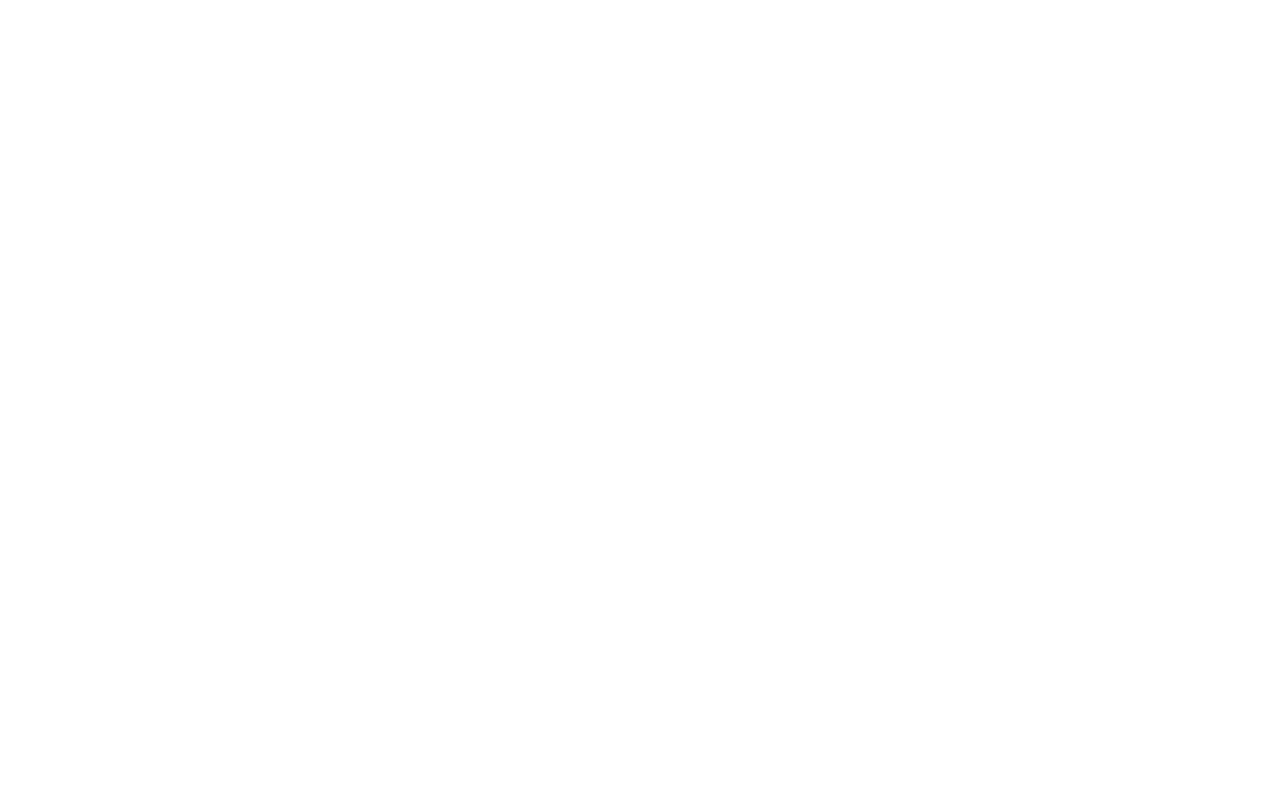
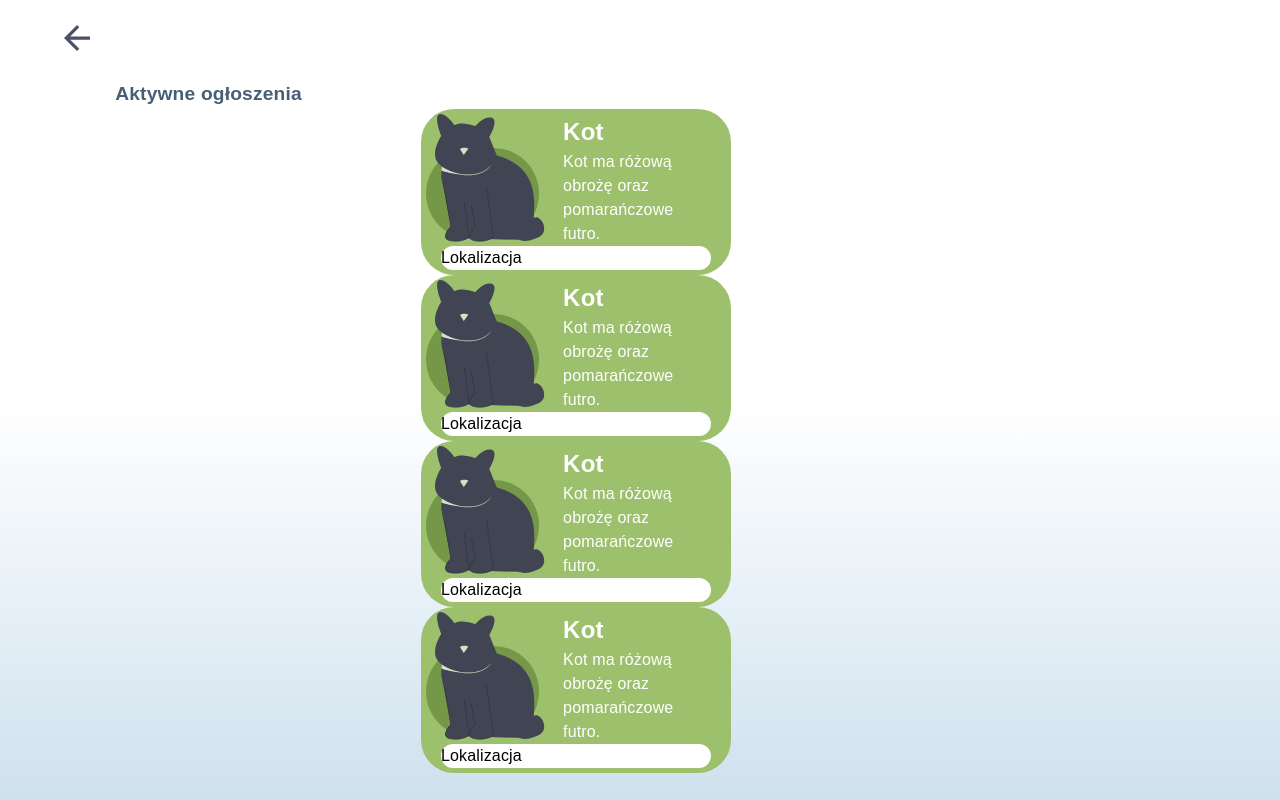
Before and after one commit to katporeba/hackyeah-2023, a React (Vite) app in the folder client/: page /reports in a window 1280 px wide. Before the commit this address had no page. Built offline with nearby package versions, Linux system fonts and the light colour scheme; a web font is replaced by a local one.

Commit message:
animal card

```diff
--- a/client/src/App.jsx
+++ b/client/src/App.jsx
@@ -3,6 +3,7 @@
 import { Routes, Route } from "react-router-dom";
 import SignUp from "./pages/SignUp";
 import SignIn from "./pages/SignIn";
+import Reports from "./pages/Reports/Reports";
 
 function App() {
   return (
@@ -10,6 +11,7 @@
       <Routes>
         <Route path="/sign-up" element={<SignUp />} />
         <Route path="/sign-in" element={<SignIn />} />
+        <Route path="/reports" element={<Reports />} />
       </Routes>
     </div>
   );
--- /dev/null
+++ b/client/src/components/AnimalCard/AnimalCard.jsx
@@ -0,0 +1,25 @@
+import React from "react";
+import "./AnimalCard.scss";
+import { Box, Typography } from "@mui/material";
+import cat from "../../assets/cat.svg";
+
+function AnimalCard() {
+  return (
+    <Box className="animal-card-container">
+      <Box className="animal-details">
+        <Box className="animal-details-image">
+          <img src={cat} alt="cat" />
+        </Box>
+        <Box className="animal-details-text">
+          <Typography className="animal-details-text-title">Kot</Typography>
+          <Typography className="animal-details-text-content">Kot ma różową obrożę oraz pomarańczowe futro.</Typography>
+        </Box>
+      </Box>
+      <Box className="animal-location">
+        <Typography className="animal-location-text">Lokalizacja</Typography>
+      </Box>
+    </Box>
+  );
+}
+
+export default AnimalCard;
--- /dev/null
+++ b/client/src/components/AnimalCard/AnimalCard.scss
@@ -0,0 +1,46 @@
+.animal-card-container.MuiBox-root {
+  display: flex;
+  flex-direction: column;
+  justify-content: space-between;
+  align-items: center;
+  margin: auto;
+  border-radius: 33px;
+  background-color: #9cc06c;
+  max-width: 300px;
+  padding: 5px;
+}
+
+.animal-details.MuiBox-root {
+  color: #fff;
+  display: flex;
+  flex-direction: row;
+  width: 100%;
+  justify-content: center;
+  align-items: center;
+  margin: auto;
+  border-radius: 33px;
+  background-color: #9cc06c;
+}
+
+.animal-details-text-title.MuiTypography-root {
+  font-size: 1.5rem;
+  font-weight: 600;
+  color: #fff;
+  margin: auto;
+  width: 80%;
+}
+
+.animal-details-text-content.MuiTypography-root {
+  font-size: 1rem;
+  font-weight: 300;
+  color: #fff;
+  margin: auto;
+  width: 80%;
+}
+
+.animal-location.MuiBox-root {
+  display: flex;
+  background-color: white;
+  width: 90%;
+  border-radius: 33px;
+}
--- a/client/src/index.scss
+++ b/client/src/index.scss
@@ -4,6 +4,7 @@
   margin: 0;
   font-family: "Poppins", sans-serif;
   background: linear-gradient(180deg, #fff 50.1%, #cfe1ee 100%), linear-gradient(180deg, #fff 0%, #738ba8 100%);
+  background-repeat: no-repeat;
 }
 
 body * {
--- /dev/null
+++ b/client/src/pages/Reports/Reports.jsx
@@ -0,0 +1,28 @@
+import "./Reports.scss";
+import { Box, Typography } from "@mui/material";
+import React from "react";
+import arrow from "../../assets/arrow.svg";
+import AnimalCard from "../../components/AnimalCard/AnimalCard";
+
+function Reports() {
+  return (
+    <>
+      <div className="navbox">
+        <div className="navbox-go-back">
+          <img src={arrow} alt="arrow" />
+        </div>
+      </div>
+      <Box className="reports-container">
+        <Typography className="reports-title">Aktywne ogłoszenia</Typography>
+        <Box className="reports-cards">
+          <AnimalCard />
+          <AnimalCard />
+          <AnimalCard />
+          <AnimalCard />
+        </Box>
+      </Box>
+    </>
+  );
+}
+
+export default Reports;
--- /dev/null
+++ b/client/src/pages/Reports/Reports.scss
@@ -0,0 +1,19 @@
+.reports-container.MuiBox-root {
+  height: 90vh;
+  width: 90vw;
+}
+
+.reports-title.MuiTypography-root {
+  display: flex;
+  justify-content: space-between;
+  font-size: 1.2rem;
+  font-weight: 600;
+  color: #485e77;
+  margin: auto;
+  width: 80%;
+}
+
+.reports-cards.MuiBox-root {
+  display: flex;
+  flex-direction: column;
+}
--- a/client/src/pages/SignIn/SignIn.scss
+++ b/client/src/pages/SignIn/SignIn.scss
@@ -44,7 +44,8 @@
   justify-content: space-between;
   align-items: center;
   height: 10vh;
-  width: 100vw;
+  width: 90vw;
+  margin: auto;
 }
 
 .signup-inputs {
```
Also changed, not shown: client/src/assets/arrow.svg (added), client/src/assets/cat.svg (added).
